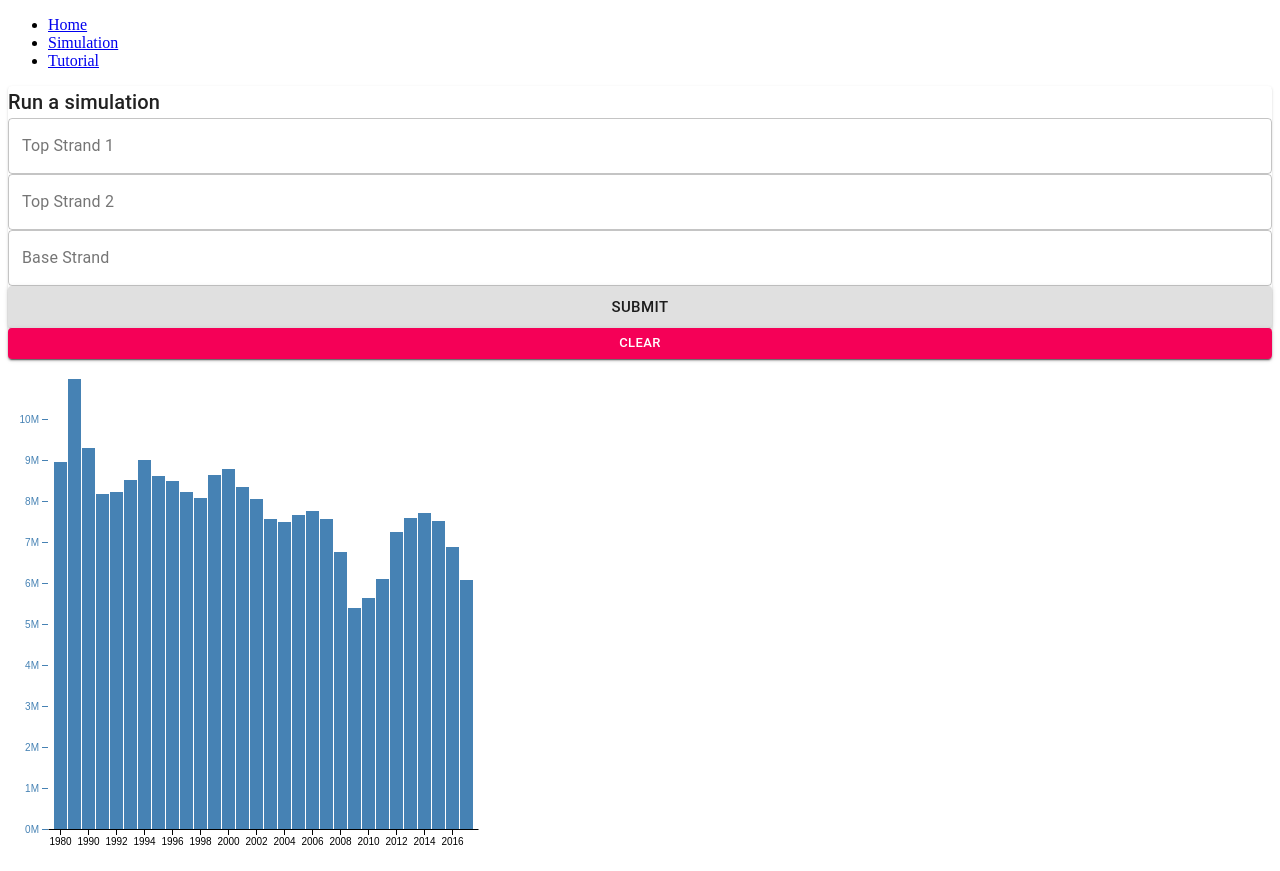
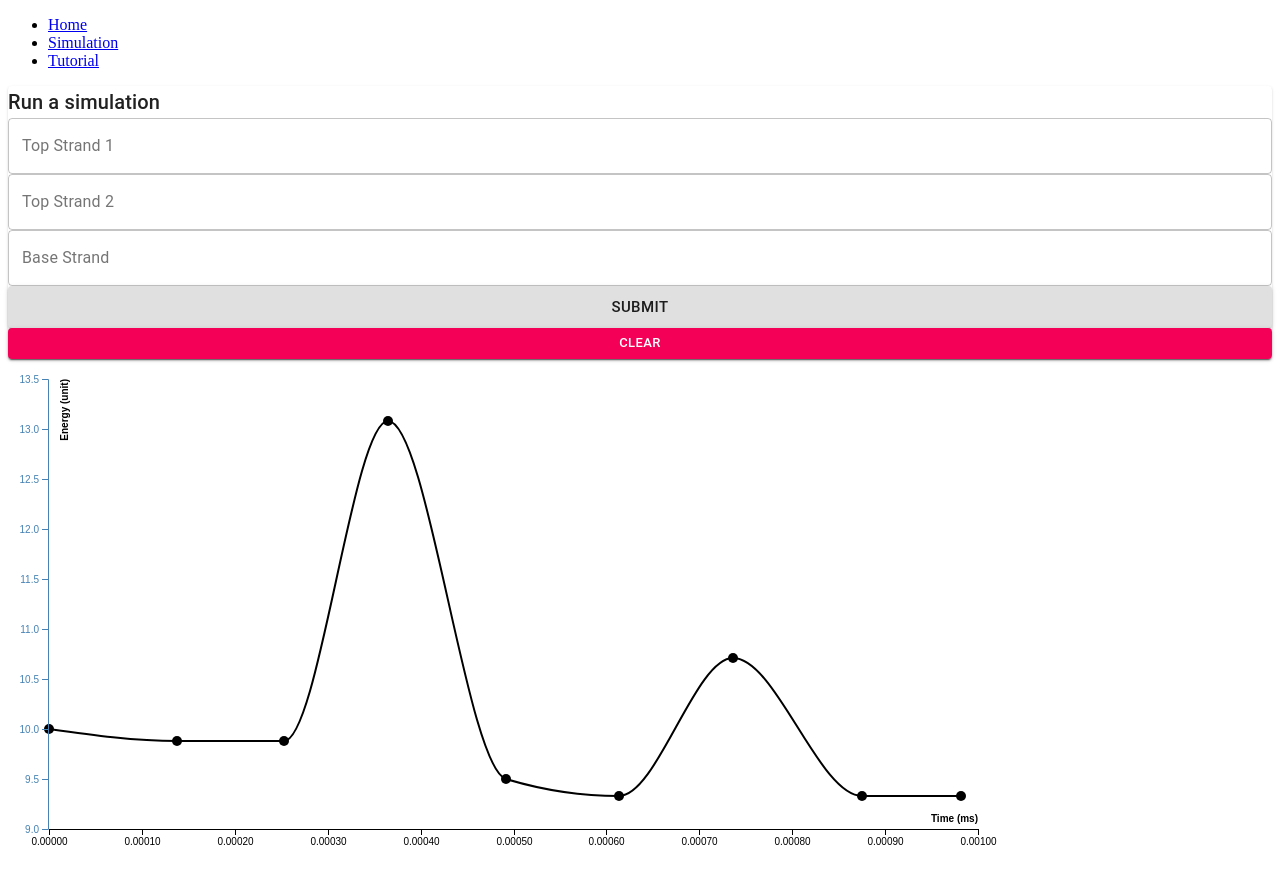
Before and after one commit to FeiyouG/syn_bio_vis, a React (Create React App) app in the folder client/: page /sim in a window 1280 px wide. Built offline with nearby package versions, Linux system fonts and the light colour scheme.

Commit message:
Added d3/strandDisplacement compoenent

```diff
--- a/client/package.json
+++ b/client/package.json
@@ -8,7 +8,7 @@
     "@testing-library/react": "^12.1.3",
     "@testing-library/user-event": "^13.5.0",
     "axios": "^0.26.0",
-    "d3": "^7.3.0",
+    "d3": "^5.16.0",
     "react": "^17.0.2",
     "react-dom": "^17.0.2",
     "react-redux": "^7.2.6",
--- a/client/src/components/d3/strandDisplacement.js
+++ b/client/src/components/d3/strandDisplacement.js
@@ -3,69 +3,86 @@ import * as d3 from "d3";
 
 import { useD3 } from '../../hooks/useD3';
 
-function SDSimulation({ data }) {
+// The data will be in format :
+// Energy: {}, conformation: {}, time: {}
+function SDSimulation(props) {
+  const data = parseData(props.data);
   const ref = useD3(
     (svg) => {
+      console.log("Drawing Simulation...");
+      console.log(data);
+      // Constants
+      const height = 500;
+      const width = 1000;
+      const margin = { top: 20, right: 30, bottom: 30, left: 40 };
+      const stroke_width = 1;
+      const axis_text_size = 10;
 
-      const height = 500;
-      const width = 500;
-      const margin = { top: 20, right: 30, bottom: 30, left: 40 };
+      const x_scale = d3
+        .scaleLinear()
+        // .domain([0, d3.max(data.time, d => parseFloat(d))])
+        .domain([0, d3.max(data, d => d.time)]).nice()
+        .rangeRound([margin.left + stroke_width, width - margin.right])
+      // .paddingOuter(10)
+      // .nice()
 
-      const x = d3
-        .scaleBand()
-        .domain(data.map((d) => d.year))
-        .rangeRound([margin.left, width - margin.right])
-        .padding(0.1);
+      const y_scale = d3
+        .scaleLinear()
+        // .domain([d3.min(data.energy, d => parseFloat(d)), d3.max(data.energy, d => parseFloat(d))])
+        .domain([d3.min(data, d => d.energy), d3.max(data, d => d.energy)]).nice()
+        .rangeRound([height - margin.bottom, margin.top])
+      // .nice()
 
-      const y1 = d3
-        .scaleLinear()
-        .domain([0, d3.max(data, (d) => d.sales)])
-        .rangeRound([height - margin.bottom, margin.top]);
+      const x_axis = (g) => g
+        .attr("transform", `translate(0, ${height - margin.bottom})`)
+        .call(d3.axisBottom(x_scale))
+        .append('text')
+        .attr('text-anchor', 'end')
+        .attr('fill', 'black')
+        .attr('font-size', axis_text_size)
+        .attr('font-weight', 'bold')
+        .attr('x', width - margin.right)
+        .attr('y', - margin.bottom / 4)
+        .text('Time (ms)');
 
-      const xAxis = (g) =>
-        g.attr("transform", `translate(0,${height - margin.bottom})`).call(
-          d3
-            .axisBottom(x)
-            .tickValues(
-              d3
-                .ticks(...d3.extent(x.domain()), width / 40)
-                .filter((v) => x(v) !== undefined)
-            )
-            .tickSizeOuter(0)
-        );
+      const y_axis = (g) => g
+        .attr("transform", `translate(${margin.left},0)`)
+        .style("color", "steelblue")
+        .call(d3.axisLeft(y_scale))
+        .append('text')
+        .attr('transform', `translate(${margin.left / 2}, ${margin.top}) rotate(-90)`)
+        .attr('text-anchor', 'end')
+        .attr('fill', 'black')
+        .attr('font-size', axis_text_size)
+        .attr('font-weight', 'bold')
+        .text('Energy (unit)');
 
-      const y1Axis = (g) =>
-        g
-          .attr("transform", `translate(${margin.left},0)`)
-          .style("color", "steelblue")
-          .call(d3.axisLeft(y1).ticks(null, "s"))
-          .call((g) => g.select(".domain").remove())
-          .call((g) =>
-            g
-              .append("text")
-              .attr("x", -margin.left)
-              .attr("y", 10)
-              .attr("fill", "currentColor")
-              .attr("text-anchor", "start")
-              .text(data.y1)
-          );
+      svg.select(".x-axis").call(x_axis);
+      svg.select(".y-axis").call(y_axis);
 
-      svg.select(".x-axis").call(xAxis);
-      svg.select(".y-axis").call(y1Axis);
+      svg.select(".sim-area")
+        .selectAll(".dot")
+        .data(data, d => d.time) // Use time as key since they are unique
+        .join("circle")
+        .attr("class", "dot")
+        .attr("cx", d => x_scale(d.time))
+        .attr("cy", d => y_scale(d.energy))
+        .attr("r", 5)
+        .style("fill", "black")
 
       svg
-        .select(".plot-area")
-        .attr("fill", "steelblue")
-        .selectAll(".bar")
-        .data(data)
-        .join("rect")
-        .attr("class", "bar")
-        .attr("x", (d) => x(d.year))
-        .attr("width", x.bandwidth())
-        .attr("y", (d) => y1(d.sales))
-        .attr("height", (d) => y1(0) - y1(d.sales));
+        .append("path")
+        .datum(data)
+        .attr("class", "line")
+        .attr("d", d3.line()
+          .x(d => x_scale(d.time))
+          .y(d => y_scale(d.energy))
+          .curve(d3.curveMonotoneX))
+        .style("fill", "none")
+        .style("stroke", "black")
+        .style("stroke-width", 2)
 
-    }, [data.length]
+    }, [data]
   )
 
   return (
@@ -78,7 +95,7 @@ function SDSimulation({ data }) {
         marginLeft: "0px",
       }}
     >
-      <g className="plot-area" />
+      <g className="sim-area" />
       <g className="x-axis" />
       <g className="y-axis" />
     </svg>
@@ -86,4 +103,30 @@ function SDSimulation({ data }) {
 
 }
 
+// Parse data to a list of objects used by d3 to draw simulation
+function parseData(data) {
+  var arr = [];
+
+  for (var i = 0; i < data.conformation.length; i++) {
+    var state = {}
+    state.binding = parseDotParen(data.conformation[i])
+    state.energy = data.energy[i];
+    state.time = data.time[i] * 1000; // Convert to ms
+    arr.push(state);
+  }
+
+  console.log(arr);
+
+  return arr
+}
+
+// Takes a dot-paran conformation as input.
+// Returns a 2D array of tuples, each array is a strand
+// and each tuple specifies to which base this base binds to;
+// If a base doesn't bind to aynthing, its tuple wil be [-1. -1]
+function parseDotParen(dotParen) {
+  // var stack = [];
+  return [-1, -1]
+}
+
 export default SDSimulation;
--- a/client/src/components/simulation/index.js
+++ b/client/src/components/simulation/index.js
@@ -7,39 +7,74 @@ import SDSimulation from '../d3/strandDisplacement'
 import { runSim } from '../../actions/simulation';
 // import useStyles from './Styles';
 
+const data = {
+  "conformation": [
+    "......((((+))))((((((+))))))",
+    "......((((+)))).((((.+.)))).",
+    "......((((+)))).((((.+.)))).",
+    "......(((.+.)))..(((.+.)))..",
+    "......(((.+.))).(((((+))))).",
+    ".....(((((+)))))(((((+))))).",
+    "........((+))..((((((+))))))",
+    ".....(((((+)))))(((((+))))).",
+    ".....(((((+)))))(((((+))))).",
+  ],
+  "energy": [
+    9.999572362025956,
+    9.879572362025955,
+    9.879572362025955,
+    13.079572362025953,
+    9.499572362025955,
+    9.329572362025957,
+    10.709572362025956,
+    9.329572362025957,
+    9.329572362025957,
+  ],
+  "time": [
+    0.0,
+    1.3777287513428606e-07,
+    2.5293141122227776e-07,
+    3.649222387798077e-07,
+    4.919134460906206e-07,
+    6.137006777284282e-07,
+    7.361303622589032e-07,
+    8.75441668140903e-07,
+    9.820459612694137e-07,
+  ]
+}
 
-const data = [
-  { year: 1980, efficiency: 24.3, sales: 8949000 },
-  { year: 1985, efficiency: 27.6, sales: 10979000 },
-  { year: 1990, efficiency: 28, sales: 9303000 },
-  { year: 1991, efficiency: 28.4, sales: 8185000 },
-  { year: 1992, efficiency: 27.9, sales: 8213000 },
-  { year: 1993, efficiency: 28.4, sales: 8518000 },
-  { year: 1994, efficiency: 28.3, sales: 8991000 },
-  { year: 1995, efficiency: 28.6, sales: 8620000 },
-  { year: 1996, efficiency: 28.5, sales: 8479000 },
-  { year: 1997, efficiency: 28.7, sales: 8217000 },
-  { year: 1998, efficiency: 28.8, sales: 8085000 },
-  { year: 1999, efficiency: 28.3, sales: 8638000 },
-  { year: 2000, efficiency: 28.5, sales: 8778000 },
-  { year: 2001, efficiency: 28.8, sales: 8352000 },
-  { year: 2002, efficiency: 29, sales: 8042000 },
-  { year: 2003, efficiency: 29.5, sales: 7556000 },
-  { year: 2004, efficiency: 29.5, sales: 7483000 },
-  { year: 2005, efficiency: 30.3, sales: 7660000 },
-  { year: 2006, efficiency: 30.1, sales: 7762000 },
-  { year: 2007, efficiency: 31.2, sales: 7562000 },
-  { year: 2008, efficiency: 31.5, sales: 6769000 },
-  { year: 2009, efficiency: 32.9, sales: 5402000 },
-  { year: 2010, efficiency: 33.9, sales: 5636000 },
-  { year: 2011, efficiency: 33.1, sales: 6093000 },
-  { year: 2012, efficiency: 35.3, sales: 7245000 },
-  { year: 2013, efficiency: 36.4, sales: 7586000 },
-  { year: 2014, efficiency: 36.5, sales: 7708000 },
-  { year: 2015, efficiency: 37.2, sales: 7517000 },
-  { year: 2016, efficiency: 37.7, sales: 6873000 },
-  { year: 2017, efficiency: 39.4, sales: 6081000 },
-];
+// const data = [
+//   { year: 1980, efficiency: 24.3, sales: 8949000 },
+//   { year: 1985, efficiency: 27.6, sales: 10979000 },
+//   { year: 1990, efficiency: 28, sales: 9303000 },
+//   { year: 1991, efficiency: 28.4, sales: 8185000 },
+//   { year: 1992, efficiency: 27.9, sales: 8213000 },
+//   { year: 1993, efficiency: 28.4, sales: 8518000 },
+//   { year: 1994, efficiency: 28.3, sales: 8991000 },
+//   { year: 1995, efficiency: 28.6, sales: 8620000 },
+//   { year: 1996, efficiency: 28.5, sales: 8479000 },
+//   { year: 1997, efficiency: 28.7, sales: 8217000 },
+//   { year: 1998, efficiency: 28.8, sales: 8085000 },
+//   { year: 1999, efficiency: 28.3, sales: 8638000 },
+//   { year: 2000, efficiency: 28.5, sales: 8778000 },
+//   { year: 2001, efficiency: 28.8, sales: 8352000 },
+//   { year: 2002, efficiency: 29, sales: 8042000 },
+//   { year: 2003, efficiency: 29.5, sales: 7556000 },
+//   { year: 2004, efficiency: 29.5, sales: 7483000 },
+//   { year: 2005, efficiency: 30.3, sales: 7660000 },
+//   { year: 2006, efficiency: 30.1, sales: 7762000 },
+//   { year: 2007, efficiency: 31.2, sales: 7562000 },
+//   { year: 2008, efficiency: 31.5, sales: 6769000 },
+//   { year: 2009, efficiency: 32.9, sales: 5402000 },
+//   { year: 2010, efficiency: 33.9, sales: 5636000 },
+//   { year: 2011, efficiency: 33.1, sales: 6093000 },
+//   { year: 2012, efficiency: 35.3, sales: 7245000 },
+//   { year: 2013, efficiency: 36.4, sales: 7586000 },
+//   { year: 2014, efficiency: 36.5, sales: 7708000 },
+//   { year: 2015, efficiency: 37.2, sales: 7517000 },
+//   { year: 2016, efficiency: 37.7, sales: 6873000 },
+//   { year: 2017, efficiency: 39.4, sales: 6081000 },
+// ];
 
 
 function Simulation() {
@@ -54,7 +89,7 @@ function Simulation() {
 
   // Simulation data generated by server
   const [simData, setSimData] = useState({
-    Energy: {}, conformation: {}, time: {}
+    conformation: {}, energy: {}, time: {}
   });
 
   // ################
@@ -62,10 +97,10 @@ function Simulation() {
   // ################
 
   // Triggered when simData is updated
-  useEffect(() => {
-    console.log("Simulation Data Updated");
-    updateAnimation();
-  }, [simData])
+  // useEffect(() => {
+  //   console.log("Simulation Data Updated");
+  //   console.log(simData)
+  // }, [simData])
 
   // ####################
   // dispatch Hook
@@ -90,9 +125,9 @@ function Simulation() {
   }
 
   // Function to draw the simulation
-  const updateAnimation = () => {
-    console.log(simData)
-  }
+  // const updateAnimation = () => {
+  //   console.log(simData)
+  // }
 
   // ####################
   // The Actual compoenent
@@ -132,6 +167,7 @@ function Simulation() {
           </div>
         </form>
       </Paper>
+      {/* Simulation will be drawn automatically when simData is updated*/}
       <SDSimulation data={data} />
     </div>
 
```
Also changed, not shown: 2 other files (tests, documents, lock files or other folders).
